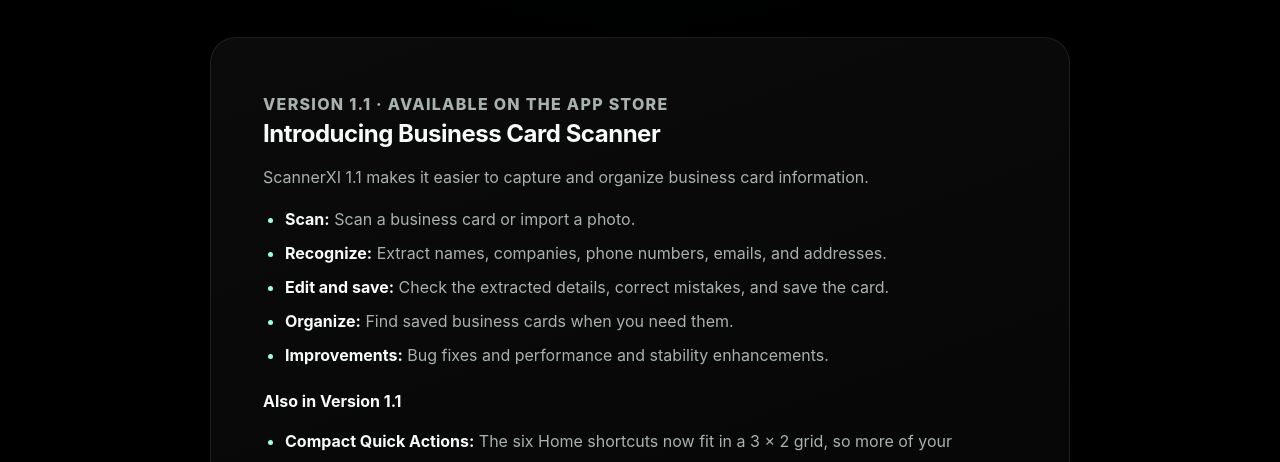
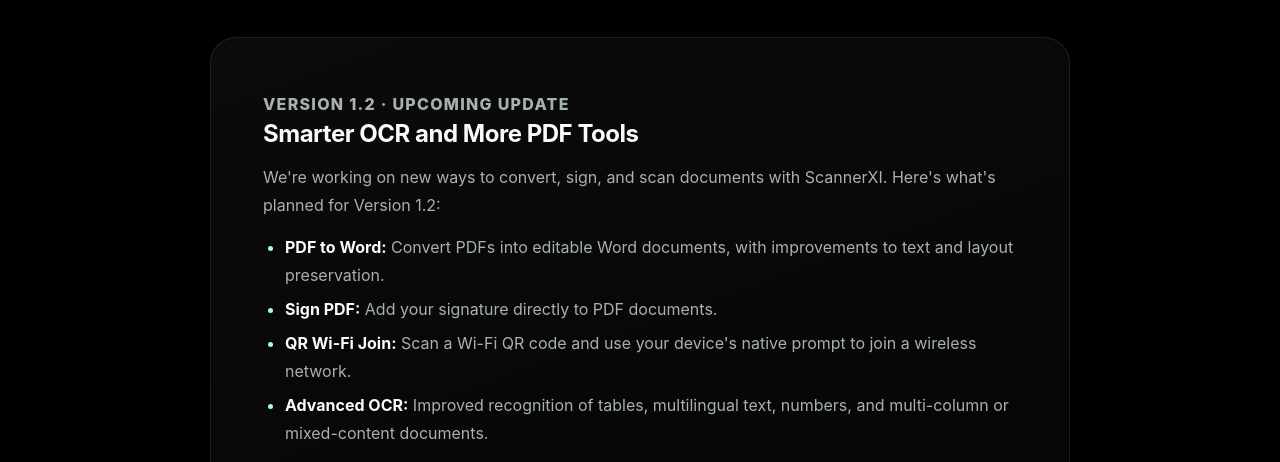
Before and after one commit to ekkacaffle-dot/ScannerXI-Legal, a plain HTML site: page whats-new.html in a window 1280 px wide. Shown: the part 336-798 px from the top of the page. Drawn offline with Linux system fonts and the light colour scheme.

Commit message:
Add upcoming ScannerXI 1.2 release notes while retaining 1.1

```diff
--- a/whats-new.html
+++ b/whats-new.html
@@ -5,7 +5,7 @@
   <meta name="viewport" content="width=device-width, initial-scale=1, viewport-fit=cover">
   <meta name="theme-color" content="#000000">
   <meta name="color-scheme" content="dark">
-  <meta name="description" content="What is new in ScannerXI 1.1: Business Card Scanner, a more compact Home and Tools layout, five recent documents, and tables in Text (OCR).">
+  <meta name="description" content="ScannerXI release notes: Version 1.2 upcoming with PDF to Word, Sign PDF, QR Wi-Fi Join, and Advanced OCR. Version 1.1 remains available with Business Card Scanner.">
   <title>What's New — ScannerXI</title>
   <link rel="stylesheet" href="./styles.css">
 </head>
@@ -42,6 +42,20 @@
         <h1>What's New</h1>
         <p class="lead">New features and improvements for ScannerXI.</p>
       </header>
+      <div class="legal-card">
+        <section aria-labelledby="version12">
+          <p class="release-kicker">Version 1.2 · Upcoming Update</p>
+          <h2 id="version12">Smarter OCR and More PDF Tools</h2>
+          <p>We're working on new ways to convert, sign, and scan documents with ScannerXI. Here's what's planned for Version 1.2:</p>
+          <ul>
+            <li><strong>PDF to Word:</strong> Convert PDFs into editable Word documents, with improvements to text and layout preservation.</li>
+            <li><strong>Sign PDF:</strong> Add your signature directly to PDF documents.</li>
+            <li><strong>QR Wi-Fi Join:</strong> Scan a Wi-Fi QR code and use your device's native prompt to join a wireless network.</li>
+            <li><strong>Advanced OCR:</strong> Improved recognition of tables, multilingual text, numbers, and multi-column or mixed-content documents.</li>
+          </ul>
+          <p class="release-status">Version 1.2 is in development and is not yet available on the App Store. Features may change before release.</p>
+        </section>
+      </div>
       <div class="legal-card">
         <section aria-labelledby="version11">
           <p class="release-kicker">Version 1.1 · Available on the App Store</p>
```
